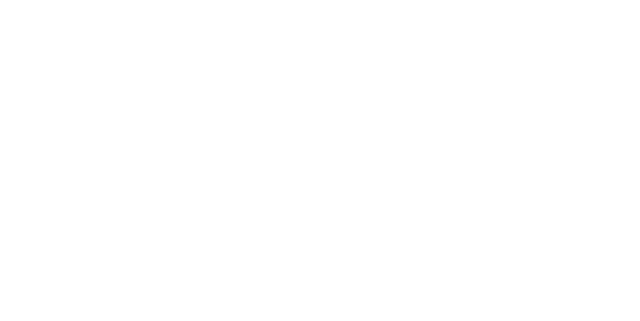
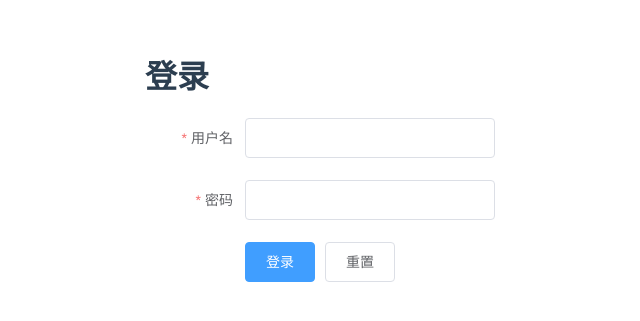
Before and after one commit to Weird-Normal/vue-backend, a Vue app: page /Login in a window 1280 px wide. Shown: the part 139-460 px from the top of the page, without its empty margins (320-960 px from the left). Built offline with nearby package versions, Linux system fonts and the light colour scheme.

Commit message:
登录（存在跨域问题），未成功

```diff
--- a/config/index.js
+++ b/config/index.js
@@ -13,7 +13,8 @@
     proxyTable: {},
 
     // Various Dev Server settings
-    host: 'localhost', // can be overwritten by process.env.HOST
+    // host: 'localhost', // can be overwritten by process.env.HOST
+    host: '192.168.1.106',
     port: 8080, // can be overwritten by process.env.PORT, if port is in use, a free one will be determined
     autoOpenBrowser: false,
     errorOverlay: true,
--- /dev/null
+++ b/src/page/Login.vue
@@ -0,0 +1,86 @@
+<template>
+  <div class="loginPage">
+    <h1>登录</h1>
+    <el-form :model="loginForm" :rules="rules" ref="loginForm" label-width="100px" class="demo-loginForm">
+      <el-form-item label="用户名" prop="username">
+        <el-input v-model="loginForm.username"></el-input>
+      </el-form-item>
+      <el-form-item label="密码" prop="password">
+        <el-input type="password" v-model="loginForm.password"></el-input>
+      </el-form-item>
+      <el-form-item>
+        <el-button type="primary" @click="submitForm('loginForm')">登录</el-button>
+        <el-button @click="resetForm('loginForm')">重置</el-button>
+      </el-form-item>
+    </el-form>
+  </div>
+</template>
+
+<script>
+export default {
+  name: 'Login',
+  data () {
+    return {
+      loginForm: {
+        username: '',
+        password: ''
+      },
+      rules: {
+        username: [
+          {required: true, message: '请输入用户名', trigger: 'blur'}
+        ],
+        password: [
+          {required: true, message: '请输入密码', trigger: 'blur'}
+        ]
+      }
+    }
+  },
+  methods: {
+    submitForm (formName) {
+      this.$refs[formName].validate((valid) => {
+        if (valid) {
+          // alert('submit!')
+          alert(this.loginForm.username)
+          alert(this.loginForm.password)
+          this.$axios({
+            method: 'POST',
+            // url: 'https://192.168.1.109:9443/demo/myweb/login',
+            url: 'http://192.168.1.105:8080/bu/yp/tablelist.do',
+            // url: 'http://rap2api.taobao.org/app/mock/10363/example/login',
+            headers: {
+              'Content-Type': 'application/x-www-form-urlencoded'
+            },
+            // baseURL: 'https://192.168.1.109:9443/demo/myweb',
+            // withCredentials: true,
+            data: {
+              // username: this.loginForm.username,
+              // password: this.loginForm.password
+              id: 1
+            }
+          }).then(res => {
+            alert(res)
+            console.log(res)
+          }).catch(res => {
+            alert(res)
+          })
+        } else {
+          console.log('error submit')
+          return false
+        }
+      })
+    },
+    resetForm (formName) {
+      this.$refs[formName].resetFields()
+    }
+  }
+}
+</script>
+
+<style scoped>
+.loginPage {
+    width: 350px;
+    margin: auto;
+    position: relative;
+    margin-top: 15%;
+}
+</style>
--- a/src/router/index.js
+++ b/src/router/index.js
@@ -1,6 +1,7 @@
 import Vue from 'vue'
 import Router from 'vue-router'
 // import HelloWorld from '@/components/HelloWorld'
+import Login from '@/page/Login'
 import Index from '@/page/Index'
 import Page1 from '@/page/Page1'
 import Page2 from '@/page/Page2'
@@ -10,6 +11,11 @@
 
 export default new Router({
   routes: [
+    {
+      path: '/Login',
+      name: 'Login',
+      component: Login
+    },
     {
       path: '/',
       name: 'Index',
```
Also changed, not shown: src/page/Page1/table.vue (+0 -62 lines).
